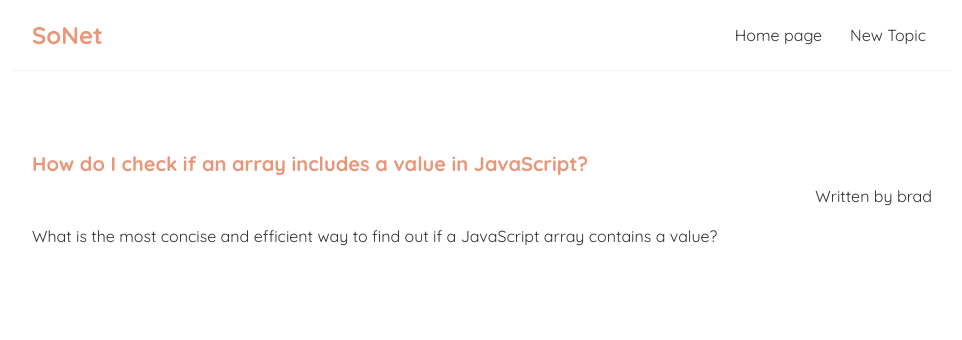
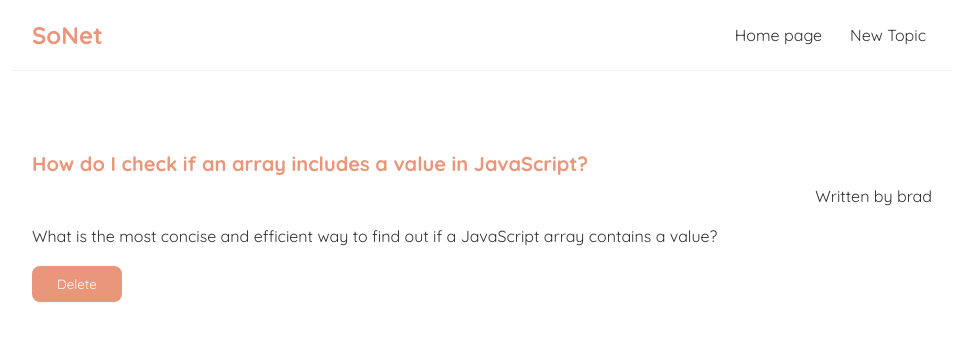
Before and after one commit to DerStorm88/SoNet, a React (Create React App) app in the folder sonet-site/: page /topics/1 in a window 1280 px wide. Shown: the top 340 px of the page, without its empty margins (158-1120 px from the left). Built offline with nearby package versions, Linux system fonts and the light colour scheme; data requests are answered from the project's data file.

Commit message:
Added the delete topic button

```diff
--- a/sonet-site/data/db.json
+++ b/sonet-site/data/db.json
@@ -11,12 +11,6 @@
       "body": "How can I check whether thats the case?",
       "author": "palm",
       "id": 2
-    },
-    {
-      "title": "asdasd",
-      "body": "asdasd",
-      "author": "adasdd",
-      "id": 3
     }
   ]
 }
--- a/sonet-site/src/Create.js
+++ b/sonet-site/src/Create.js
@@ -22,7 +22,7 @@ const NewTopic = () => {
       body: JSON.stringify(topic),
     }).then(() => {
       setLoading(false);
-      backHome.push('/');
+      backHome.push("/");
     });
   }
 
--- a/sonet-site/src/TopicDetails.js
+++ b/sonet-site/src/TopicDetails.js
@@ -1,4 +1,4 @@
-import { useParams } from "react-router-dom";
+import { useParams, useHistory } from "react-router-dom";
 import useFetch from "./useFetch";
 
 const TopicDetails = () => {
@@ -8,6 +8,15 @@ const TopicDetails = () => {
     error,
     loading,
   } = useFetch("http://localhost:8000/topics/" + id);
+  const backHome = useHistory();
+
+  function handleClick () {
+    fetch('http://localhost:8000/topics/' + id, {
+      method: 'DELETE'
+    }).then(() => {
+      backHome.push('/')
+    })
+  }
 
   return (
     <div className="topic-details">
@@ -18,6 +27,7 @@ const TopicDetails = () => {
           <h2>{topic.title}</h2>
           <p>Written by {topic.author}</p>
           <div>{topic.body}</div>
+          <button onClick={handleClick}>Delete</button>
         </div>
       )}
     </div>
--- a/sonet-site/src/index.css
+++ b/sonet-site/src/index.css
@@ -54,6 +54,15 @@
   text-align: right;
 }
 
+.topic-details button {
+  background: #e9967a;
+  color: #fff;
+  border: 0;
+  padding: 10px 25px;
+  border-radius: 8px;
+  cursor: pointer;
+}
+
 .create {
   max-width: 400px;
   margin: 0 auto;
@@ -80,7 +89,7 @@
   background: #e9967a;
   color: #fff;
   border: 0;
-  padding: 8px;
+  padding: 10px 25px;
   border-radius: 8px;
   cursor: pointer;
 }
```
